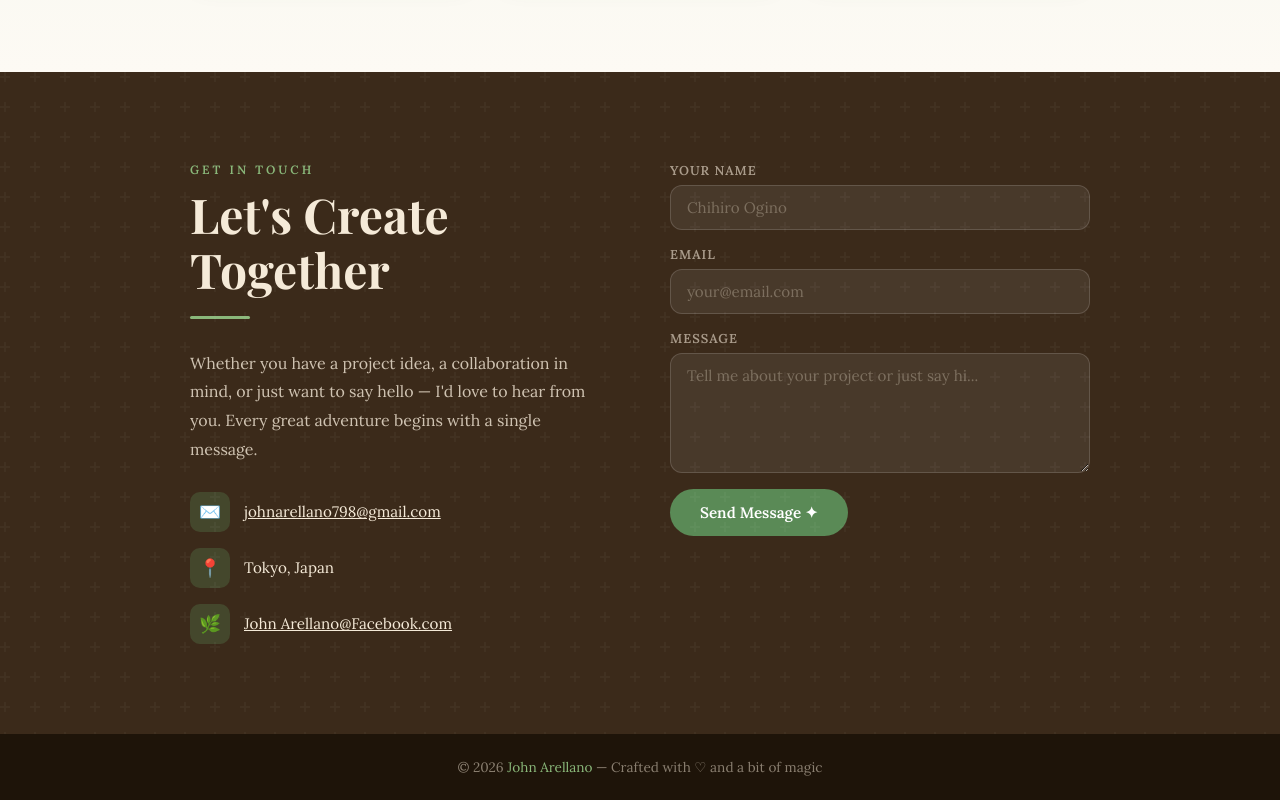
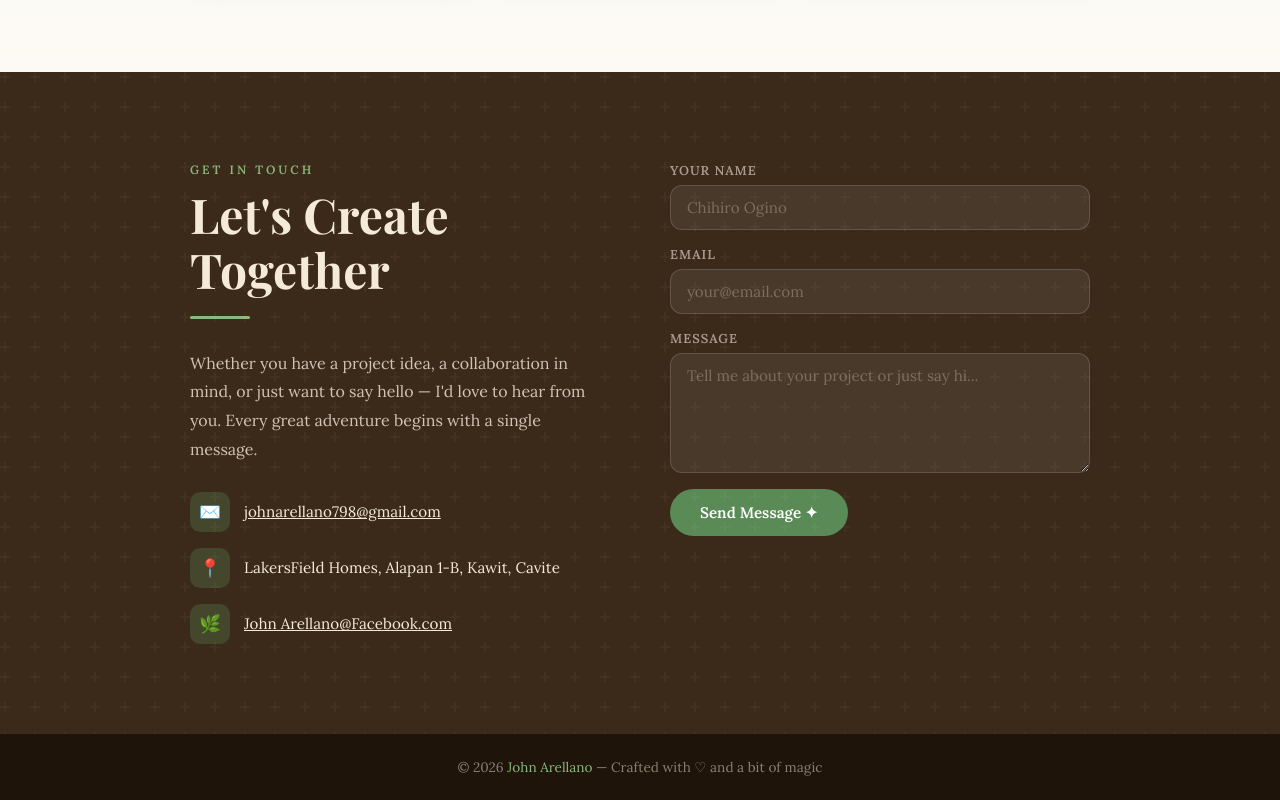
Before and after one commit to Beelzeebub798/portfolio, a plain HTML site: page OST FILES/index.html in a window 1280 px wide. Shown: the part 2152-2952 px from the top of the page. Drawn offline with nearby package versions, Linux system fonts and the light colour scheme.

Commit message:
adding location

```diff
--- a/OST FILES/index.html
+++ b/OST FILES/index.html
@@ -231,7 +231,7 @@
             <div class="contact-item">
               <div class="contact-icon">📍</div>
               <!-- ✏️ Replace with your location -->
-              <span>Tokyo, Japan</span>
+              <span>LakersField Homes, Alapan 1-B, Kawit, Cavite</span>
             </div>
             <div class="contact-item">
               <div class="contact-icon">🌿</div>
```
